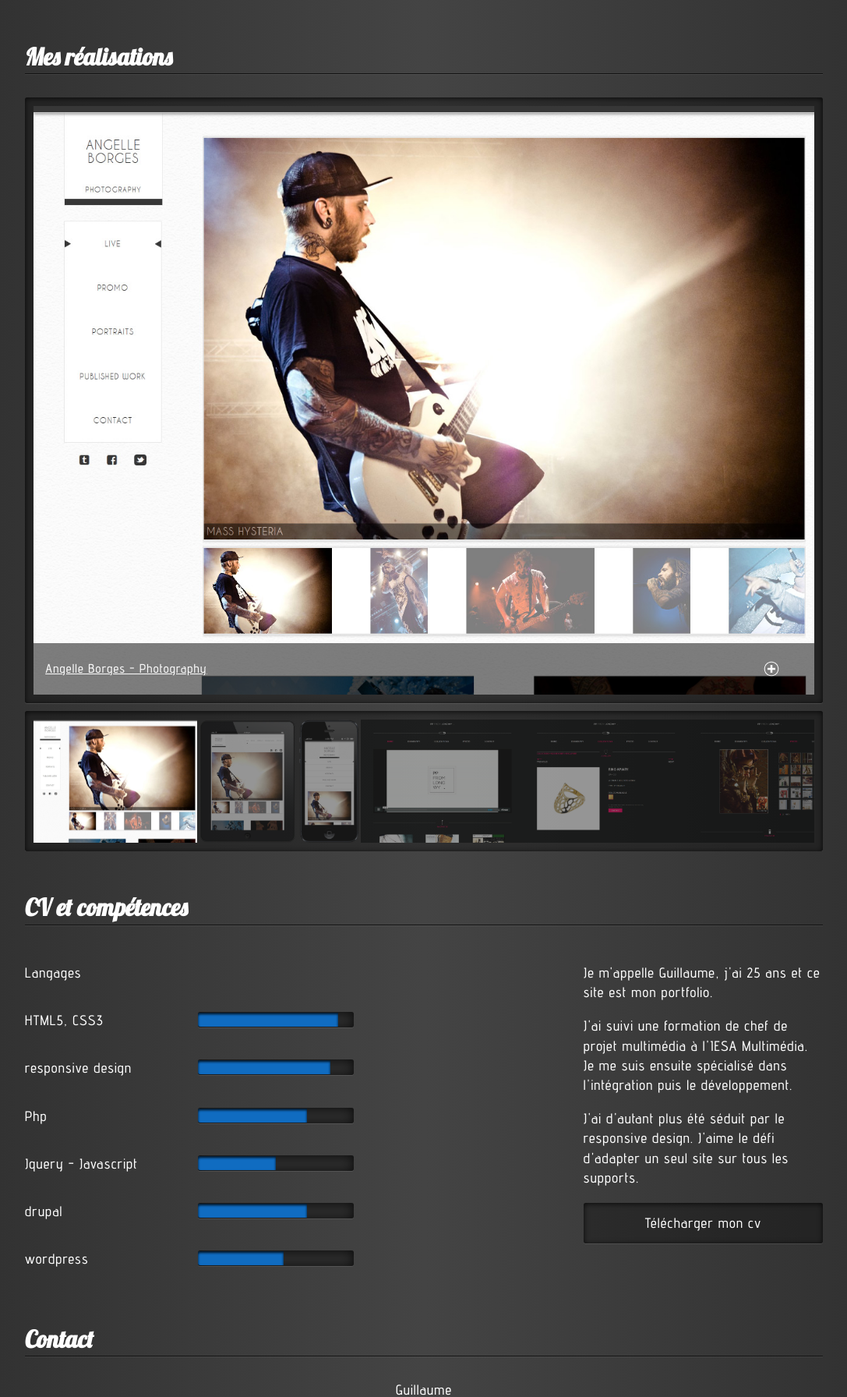
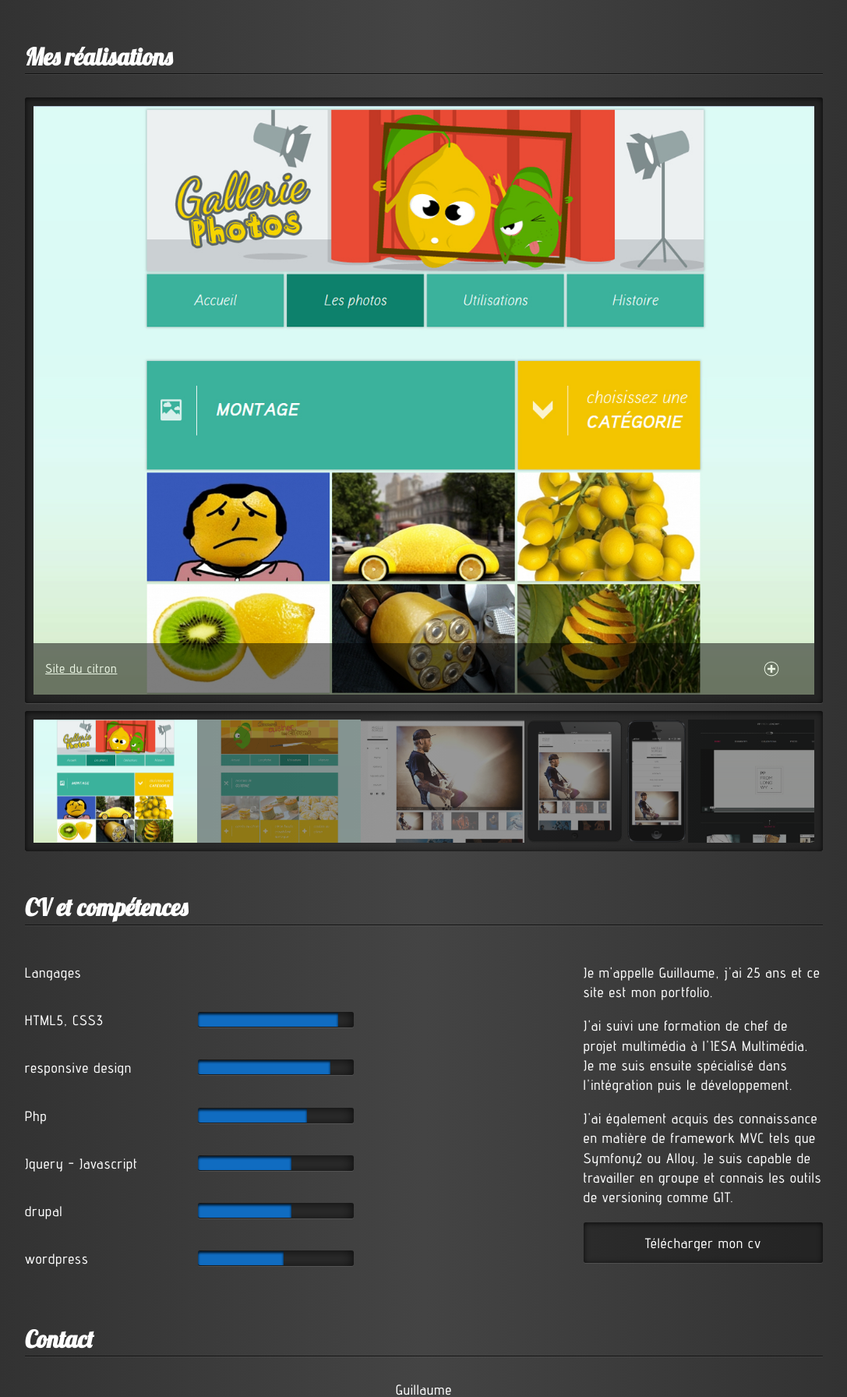
Before and after one commit to t-n-y/portfolio, a PHP site: page / in a window 1280 px wide. Shown: the part 602-2394 px from the top of the page at 78% size, without its empty margins (96-1183 px from the left). Run offline with PHP 8.4, Linux system fonts and the light colour scheme; some libraries are stand-ins or nearby versions.

Commit message:
add slides

```diff
--- a/index.php
+++ b/index.php
@@ -76,6 +76,7 @@
 								<div class="skillbar progress"></div>
 							</div>
 						</div>
+
 						<div class="skill clearfix">
 							<p>responsive design</p>
 							<div class="anim">
@@ -89,18 +90,21 @@
 								<div class="skillbar3 progress"></div>
 							</div>
 						</div>
+
 						<div class="skill clearfix">
 							<p>Jquery - Javascript</p>
 							<div class="anim">
 								<div class="skillbar4 progress"></div>
 							</div>
 						</div>
+
 						<div class="skill clearfix">
 							<p>drupal</p>
 							<div class="anim">
 								<div class="skillbar5 progress"></div>
 							</div>
 						</div>
+
 						<div class="skill clearfix">
 							<p>wordpress</p>
 							<div class="anim">
@@ -109,10 +113,10 @@
 						</div>
 					</div>
 					<div class="presentation">
-						<p>Je m'appelle Guillaume, j'ai <?php //add this on serveur changeecho $age;?>25 ans et ce site est mon portfolio.</p>
+						<p>Je m'appelle Guillaume, j'ai <?php //add this on serveur change echo $age;?>25 ans et ce site est mon portfolio.</p>
 						<p>J'ai suivi une formation de chef de projet multimédia à l'IESA Multimédia. Je me suis ensuite spécialisé dans l'intégration puis le développement.</p>
-						<p>J'ai d'autant plus été séduit par le responsive design. J'aime le défi d'adapter un seul site sur tous les supports.</p>
-						<a href="images/cv.pdf" id="cv" class="btn">Télécharger mon cv</a>
+						<p>J'ai également acquis des connaissance en matière de framework MVC tels que Symfony2 ou Alloy. Je suis capable de travailler en groupe et connais les outils de versioning comme GIT.</p>
+						<a href="images/cv.pdf" download="cv_guillaume_leclercq.pdf" id="cv" class="btn">Télécharger mon cv</a>
 					</div>
 				</article>
 
--- a/js/nav.js
+++ b/js/nav.js
@@ -60,8 +60,8 @@ $(document).ready(function() {
 				  $(' #animBar .skillbar').animate({'width':'90%'},1500);
 				  $(' #animBar .skillbar2').animate({'width':'85%'},1500);
 				  $(' #animBar .skillbar3').animate({'width':'70%'},1500);
-				  $(' #animBar .skillbar4').animate({'width':'50%'},1500);
-				  $(' #animBar .skillbar5').animate({'width':'70%'},1500);
+				  $(' #animBar .skillbar4').animate({'width':'60%'},1500);
+				  $(' #animBar .skillbar5').animate({'width':'60%'},1500);
 				  $(' #animBar .skillbar6').animate({'width':'55%'},1500);
 			  }
 		  }
--- a/slider.php
+++ b/slider.php
@@ -2,6 +2,27 @@
 	<section class="slider">
 		<div id="slider" class="flexslider btn">
 			<ul class="slides">
+			  <!--   <li>
+					<img class="pics" src="images/symfony2-citron-home.jpg" alt="Site du citron | Développement Symfony2">
+					<div class="blocTxt">
+						<p class="TxtSlider"><a href="http://www.ncorre-web.fr/labs/Citron/www/">Site du citron</a><br>
+						<span>Page d'accueil - Développement Symfony2</span></p>
+					</div>
+				</li> -->
+				<li>
+					<img class="pics" src="images/symfony2-citron-gallerie.jpg" alt="Site du citron | Développement Symfony2">
+					<div class="blocTxt">
+						<p class="TxtSlider"><a href="http://www.ncorre-web.fr/labs/Citron/www/galeries">Site du citron</a><br>
+						<span>Page gallerie - Développement Symfony2</span></p>
+					</div>
+				</li>
+				<li>
+					<img class="pics" src="images/symfony2-citron-recettes.jpg" alt="Site du citron | Développement Symfony2">
+					<div class="blocTxt">
+						<p class="TxtSlider"><a href="http://www.ncorre-web.fr/labs/Citron/www/recettes">Site du citron</a><br>
+						<span>Page des recettes - Développement Symfony2</span></p>
+					</div>
+				</li>
             	<li>
 					<img class="pics" src="images/integration-angelle-home.jpg" alt="Angelle Borges - Photography | Intégration">
 					<div class="blocTxt">
@@ -83,6 +104,15 @@
         </div>
         <div id="carousel" class="flexslider btn">
 			<ul class="slides">
+			  <!--    <li>
+					<img class="pics" src="images/symfony2-citron-home.jpg" alt="Site du citron | Développement Symfony2">
+				</li>-->
+				<li>
+					<img class="pics" src="images/symfony2-citron-gallerie.jpg" alt="Site du citron | Développement Symfony2">
+				</li>
+				<li>
+					<img class="pics" src="images/symfony2-citron-recettes.jpg" alt="Site du citron | Développement Symfony2">
+				</li>
 	            <li>
 					<img src="images/integration-angelle-home.jpg" alt="Angelle Borges - Photography | Intégration">
 				</li>
```
Also changed, not shown: images/symfony2-citron-gallerie.jpg (added), images/symfony2-citron-recettes.jpg (added), 1 other file.
